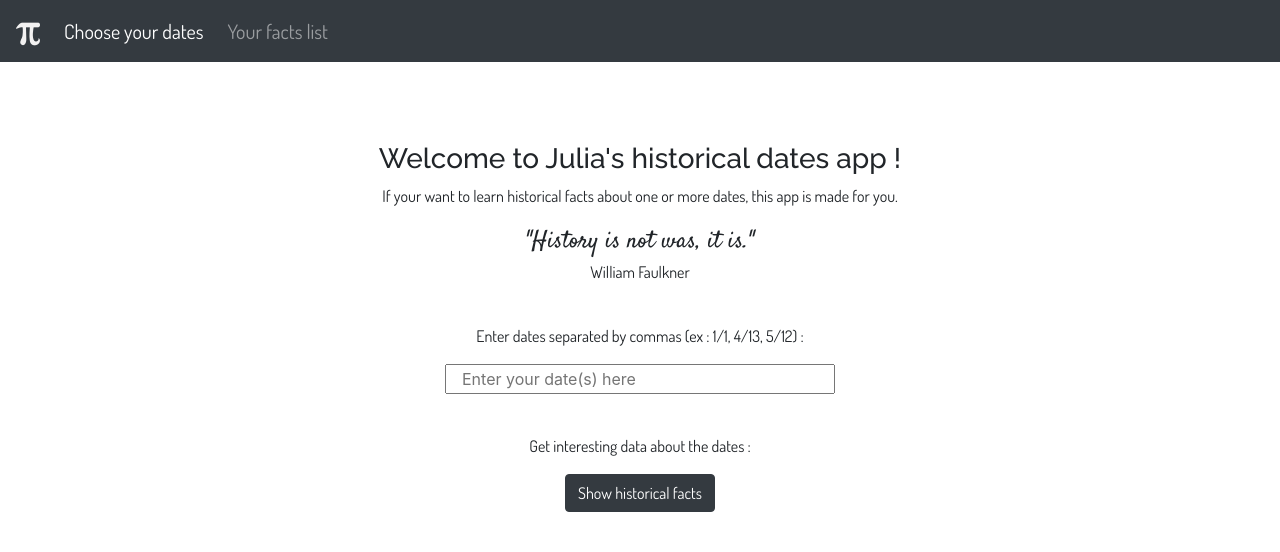
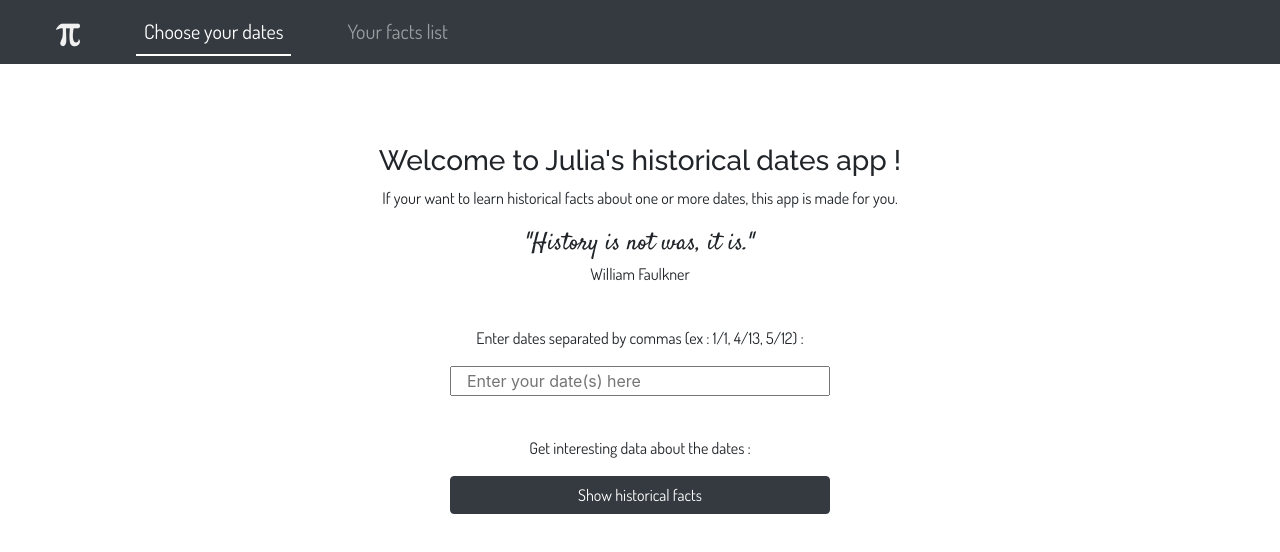
Before and after one commit to jhukosh/numbersApiProject, an Angular app in the folder front-end/: page /home/home in a window 1280 px wide. Shown: the top 552 px of the page. Built offline with nearby package versions, Linux system fonts and the light colour scheme.

Commit message:
added hover to navbar links

```diff
--- a/front-end/src/app/components/facts-list/facts-list.component.html
+++ b/front-end/src/app/components/facts-list/facts-list.component.html
@@ -1,4 +1,4 @@
-<section class='collection container p-0 flex-column align-items-start'>
+<section class='collection container p-0 flex-column align-items-center'>
 
   <h3>Your facts collection</h3>
 
@@ -6,10 +6,10 @@
   <button class='col-4 btn btn-light' (click)="goBack()">Go back to learn more facts</button>
   </div>
 
-  <div class='row justify-content-center'>
+  <div class='row mx-0 justify-content-center factsTable'>
     <table class="table table-striped">
       <thead class="thead-dark">
-        <tr class='row'>
+        <tr class='row mx-0'>
           <th class='col-3'
             scope="col"
           >
@@ -23,7 +23,7 @@
         </tr>
       </thead>
       <tbody>
-        <tr class='row'
+        <tr class='row mx-0'
           *ngFor="let item of facts"
         >
           <td class='col-3'>{{ item.date }}</td>
--- a/front-end/src/app/components/facts-list/facts-list.component.scss
+++ b/front-end/src/app/components/facts-list/facts-list.component.scss
@@ -1,7 +1,7 @@
 @import'../../../styles.scss';
 
-.collection{
-    width:90vw;
+:host{
+    width:100vw;
 
     h3 {
         font-family: $fontTitle;
@@ -15,6 +15,14 @@
         border: 1px solid grey;
     }
 
+    .factsTable {
+        max-width: 100vw;
+
+        table {
+            width: 90%;
+        }
+    }
+
     th {
         font-family: $fontTitle;
     }
--- a/front-end/src/app/components/learn-new-facts/learn-new-facts.component.html
+++ b/front-end/src/app/components/learn-new-facts/learn-new-facts.component.html
@@ -6,11 +6,11 @@
       <h3 class='col-10 text-center'>
         Welcome to Julia's historical dates app !
       </h3>
-      <p class='col-12 text-center'>
+      <p class='col-12 text-center px-0 info'>
         If your want to learn historical facts about one or more dates, this app is made for you.
       </p>
-      <span class='col-12 text-center' id='quote'>"History is not was, it is."</span>
-      <span class='col-12 text-center'>William Faulkner</span>
+      <span class='col-12 text-center px-0 info' id='quote'>"History is not was, it is."</span>
+      <span class='col-12 text-center px-0 info'>William Faulkner</span>
     </div>
 
     <label for='dates'
@@ -28,12 +28,12 @@
       >
     </label>
 
-    <div class='row justify-content-center getFacts'>
-      <p class='col-12 text-center'>
+    <div class='row align-items-center flex-column getFacts mx-0'>
+      <p class='col-8 text-center'>
         Get interesting data about the dates :
       </p>
       <button [disabled]='enableClick'
-        class='btn btn-dark'
+        class='col-6 col-md-4 btn btn-dark'
         (click)='getFacts()'
       >
         Show historical facts
--- a/front-end/src/app/components/learn-new-facts/learn-new-facts.component.scss
+++ b/front-end/src/app/components/learn-new-facts/learn-new-facts.component.scss
@@ -16,6 +16,10 @@
         font-family: $fontText;
     }
 
+    .info {
+        max-width:80vw;
+    }
+
     #quote {
         font-family: $fontQuotes;
         font-size: 24px;
@@ -23,6 +27,7 @@
 
     .getFacts {
         margin-top: 5vh;
+        width: 100%;
     }
 
     .pict1 {
@@ -36,6 +41,9 @@
 
     label{
         margin-top: 5vh;
+        width:100%;
+        margin-right:0;
+        margin-left: 0;
     }
 
     .input {
--- a/front-end/src/app/components/navbar/navbar.component.scss
+++ b/front-end/src/app/components/navbar/navbar.component.scss
@@ -1,9 +1,5 @@
 @import'../../../styles.scss';
 
-
-.activeClass {
-    color: #ffffff !important;
-}
 
 .pict1 {
     display: flex;
@@ -17,4 +13,22 @@
 a {
     font-family: $fontText;
     font-size: 20px;
+    margin-left: 5vh;
+    border-bottom: auto;
 }
+
+.activeClass {
+    color: #ffffff !important;
+    border-bottom: 2px solid #ffffff;
+}
+
+
+@media screen and (max-width: 991px){
+    a {
+        margin-left: 0;
+    }
+
+    .activeClass {
+        border-bottom: none;
+    }
+}
```
